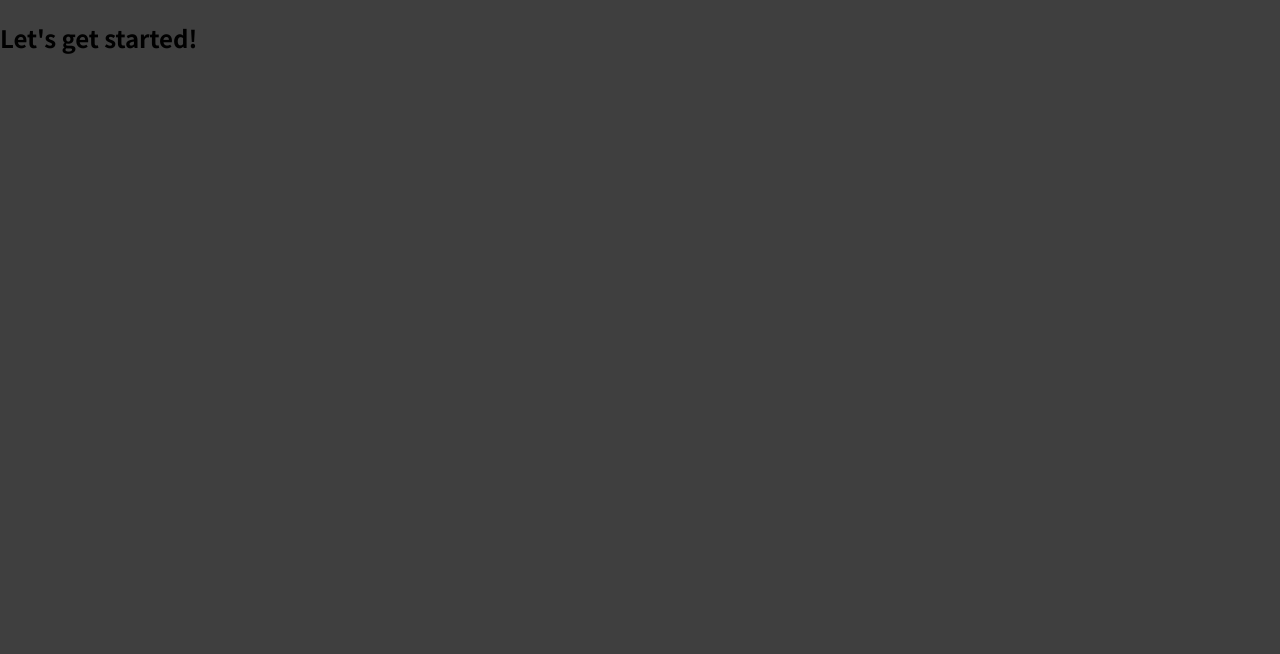
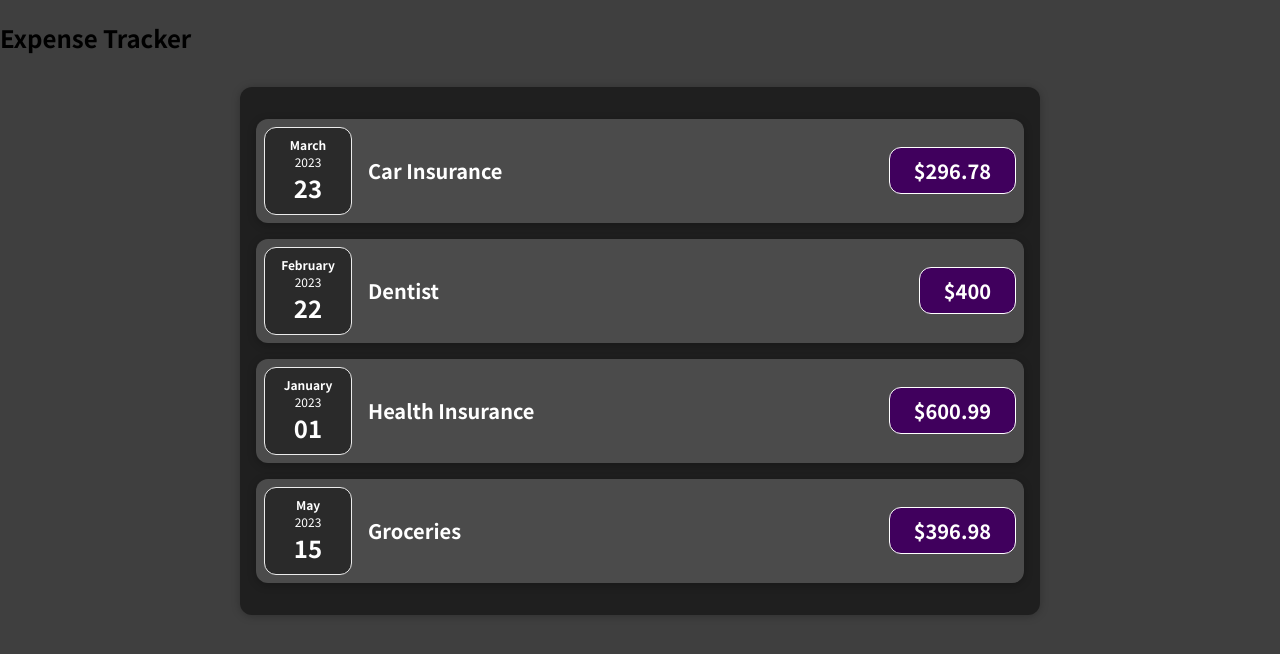
Before and after one commit to Pangolynn/react-expenses, a JavaScript app: page / in a window 1280 px wide. Shown: the top 654 px of the page. Built offline with nearby package versions, Linux system fonts and the light colour scheme.

Commit message:
First iteration of Expense components and basic styling

```diff
--- a/src/App.js
+++ b/src/App.js
@@ -1,7 +1,32 @@
+import Expenses from "./components/Expenses";
+
 function App() {
+  const expenses = [
+    {
+      id: "e1",
+      title: "Car Insurance",
+      amount: 296.78,
+      date: new Date(2023, 2, 23),
+    },
+    { id: "e2", title: "Dentist", amount: 400.0, date: new Date(2023, 1, 22) },
+    {
+      id: "e3",
+      title: "Health Insurance",
+      amount: 600.99,
+      date: new Date(2023, 0, 1),
+    },
+    {
+      id: "e4",
+      title: "Groceries",
+      amount: 396.98,
+      date: new Date(2023, 4, 15),
+    },
+  ];
+
   return (
     <div>
-      <h2>Let's get started!</h2>
+      <h2>Expense Tracker</h2>
+      <Expenses expenses={expenses} />
     </div>
   );
 }
--- /dev/null
+++ b/src/components/ExpenseDate.css
@@ -0,0 +1,26 @@
+.expense-date {
+  display: flex;
+  flex-direction: column;
+  width: 5.5rem;
+  height: 5.5rem;
+  border: 1px solid #ececec;
+  background-color: #2a2a2a;
+  color: white;
+  border-radius: 12px;
+  align-items: center;
+  justify-content: center;
+}
+
+.expense-date__month {
+  font-size: 0.75rem;
+  font-weight: bold;
+}
+
+.expense-date__year {
+  font-size: 0.75rem;
+}
+
+.expense-date__day {
+  font-size: 1.5rem;
+  font-weight: bold;
+}
--- /dev/null
+++ b/src/components/ExpenseDate.js
@@ -0,0 +1,17 @@
+import "./ExpenseDate.css";
+
+function ExpenseDate(props) {
+  const month = props.date.toLocaleString("en-US", { month: "long" });
+  const day = props.date.toLocaleString("en-US", { day: "2-digit" });
+  const year = props.date.getFullYear();
+
+  return (
+    <div className="expense-date">
+      <div className="expense-date__month">{month}</div>
+      <div className="expense-date__year">{year}</div>
+      <div className="expense-date__day">{day}</div>
+    </div>
+  );
+}
+
+export default ExpenseDate;
--- /dev/null
+++ b/src/components/ExpenseItem.css
@@ -0,0 +1,56 @@
+.expense-item {
+  display: flex;
+  justify-content: space-between;
+  align-items: center;
+  box-shadow: 0 2px 8px rgba(0, 0, 0, 0.25);
+  padding: 0.5rem;
+  margin: 1rem 0;
+  border-radius: 12px;
+  background-color: #4b4b4b;
+}
+
+.expense-item__description {
+  display: flex;
+  flex-direction: column;
+  gap: 1rem;
+  align-items: flex-end;
+  flex-flow: column-reverse;
+  justify-content: flex-start;
+  flex: 1;
+}
+
+.expense-item h2 {
+  color: #3a3a3a;
+  font-size: 1rem;
+  flex: 1;
+  margin: 0 1rem;
+  color: white;
+}
+
+.expense-item__price {
+  font-size: 1rem;
+  font-weight: bold;
+  color: white;
+  background-color: #40005d;
+  border: 1px solid white;
+  padding: 0.5rem;
+  border-radius: 12px;
+}
+
+@media (min-width: 580px) {
+  .expense-item__description {
+    flex-direction: row;
+    align-items: center;
+    justify-content: flex-start;
+    flex: 1;
+  }
+
+  .expense-item__description h2 {
+    font-size: 1.25rem;
+  }
+
+  .expense-item__price {
+    font-size: 1.25rem;
+    padding: 0.5rem 1.5rem;
+  }
+}
--- /dev/null
+++ b/src/components/ExpenseItem.js
@@ -0,0 +1,16 @@
+import ExpenseDate from "./ExpenseDate";
+import "./ExpenseItem.css";
+
+function ExpenseItem(props) {
+  return (
+    <div className="expense-item">
+      <ExpenseDate date={props.date} />
+      <div className="expense-item__description">
+        <h2>{props.title}</h2>
+        <div className="expense-item__price">${props.amount}</div>
+      </div>
+    </div>
+  );
+}
+
+export default ExpenseItem;
--- /dev/null
+++ b/src/components/Expenses.css
@@ -0,0 +1,9 @@
+.expenses {
+  padding: 1rem;
+  background-color: rgb(31, 31, 31);
+  margin: 2rem auto;
+  width: 50rem;
+  max-width: 95%;
+  border-radius: 12px;
+  box-shadow: 0 1px 8px rgba(0, 0, 0, 0.25);
+}
--- /dev/null
+++ b/src/components/Expenses.js
@@ -0,0 +1,19 @@
+import ExpenseItem from "./ExpenseItem";
+import "./Expenses.css";
+
+function Expenses(props) {
+  const expenseItemsList = [];
+
+  props.expenses.forEach((expense) => {
+    expenseItemsList.push(
+      <ExpenseItem
+        key={expense.id}
+        title={expense.title}
+        amount={expense.amount}
+        date={expense.date}
+      />
+    );
+  });
+  return <div className="expenses">{expenseItemsList}</div>;
+}
+export default Expenses;
```
